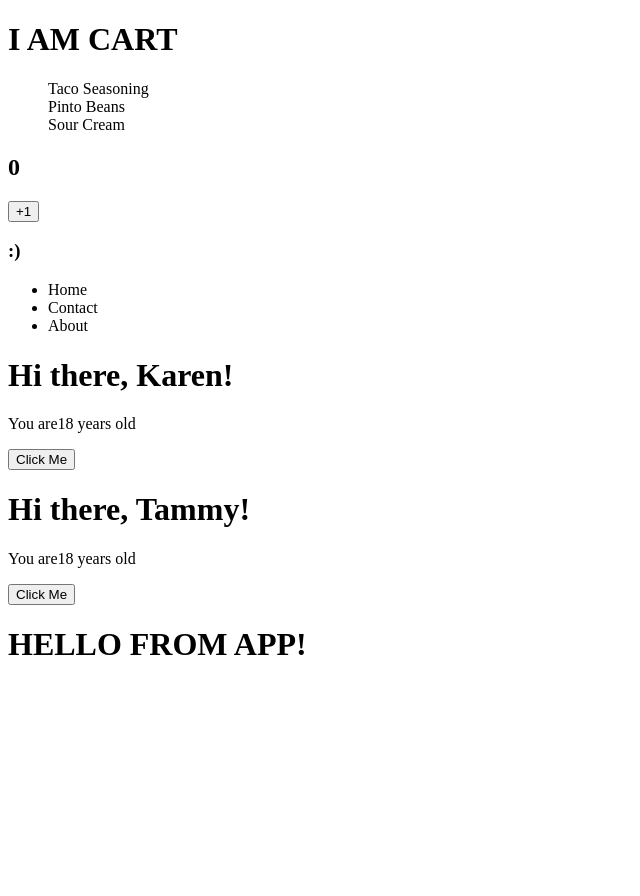
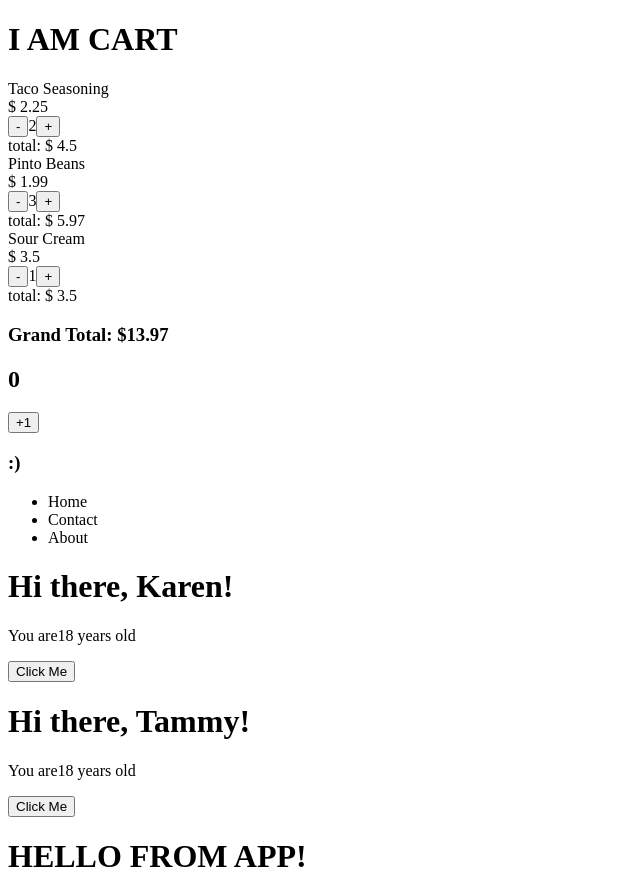
Before and after one commit to shaar1/react-tr-ning, a React (Create React App) app in the folder my-app/: page / in a window 1280 px wide. Shown: the whole page, without its empty margins (0-640 px from the left). Before the commit the page ends 800 px from the top, so only its background shows below. Built offline with nearby package versions, Linux system fonts and the light colour scheme.

Commit message:
Update State

```diff
--- a/my-app/src/Cart.js
+++ b/my-app/src/Cart.js
@@ -1,15 +1,33 @@
-import React from "react";
+import React, { useState } from "react";
 import CartItem from "./CartItem";
 
-function Cart({ items }) {
-return(
-    <div>
+function Cart({items}) {
+
+    const [stateItems, setItems] = useState(items);
+
+    const updateQty = (id, newQty) => {
+        const newQtyI = items.map(item => {
+            if (item.id === id){
+                return {...item, qty: newQty }
+            }
+            return item;
+        })
+        setItems(newQty);
+    }
+
+    const grandTotal = items.reduce((total, item) => (
+        total + item.qty * item.price
+    ), 0).toFixed(2);
+
+ return (
+    <div className="Cart">
         <h1> I AM CART</h1>
-        <ul>
-            {items.map(item => (
-        <CartItem{...item}/>
-        ))}
-        </ul>
+        <div className="CartItem">
+        {items.map(item => (
+          <CartItem key={item.id} updateQty={updateQty} {...item}/>
+          ))}
+        </div>
+        <h3>Grand Total: ${grandTotal}</h3>
     </div>
   )
 }
--- a/my-app/src/CartItem.js
+++ b/my-app/src/CartItem.js
@@ -1,10 +1,22 @@
 import React from "react";
 
 
-function CartItem ({ id, name, price, qty}) {
+function CartItem ({ id, name, price, qty, updateQty }) {
+    const addOne = () => {
+        updateQty(id, qty + 1)
+    }
+
     return (
         <div className="CartItem">
             <div>{name}</div>
+            <div>$ {price}</div>
+            <div>
+                <button>-</button>
+                {qty}
+                <button onClick={addOne}>+</button>
+
+            </div>
+            <div>total: $ {qty * price}</div>
 
         </div>
     )
```
Also changed, not shown: 1 other file (tests, documents, lock files or other folders).
